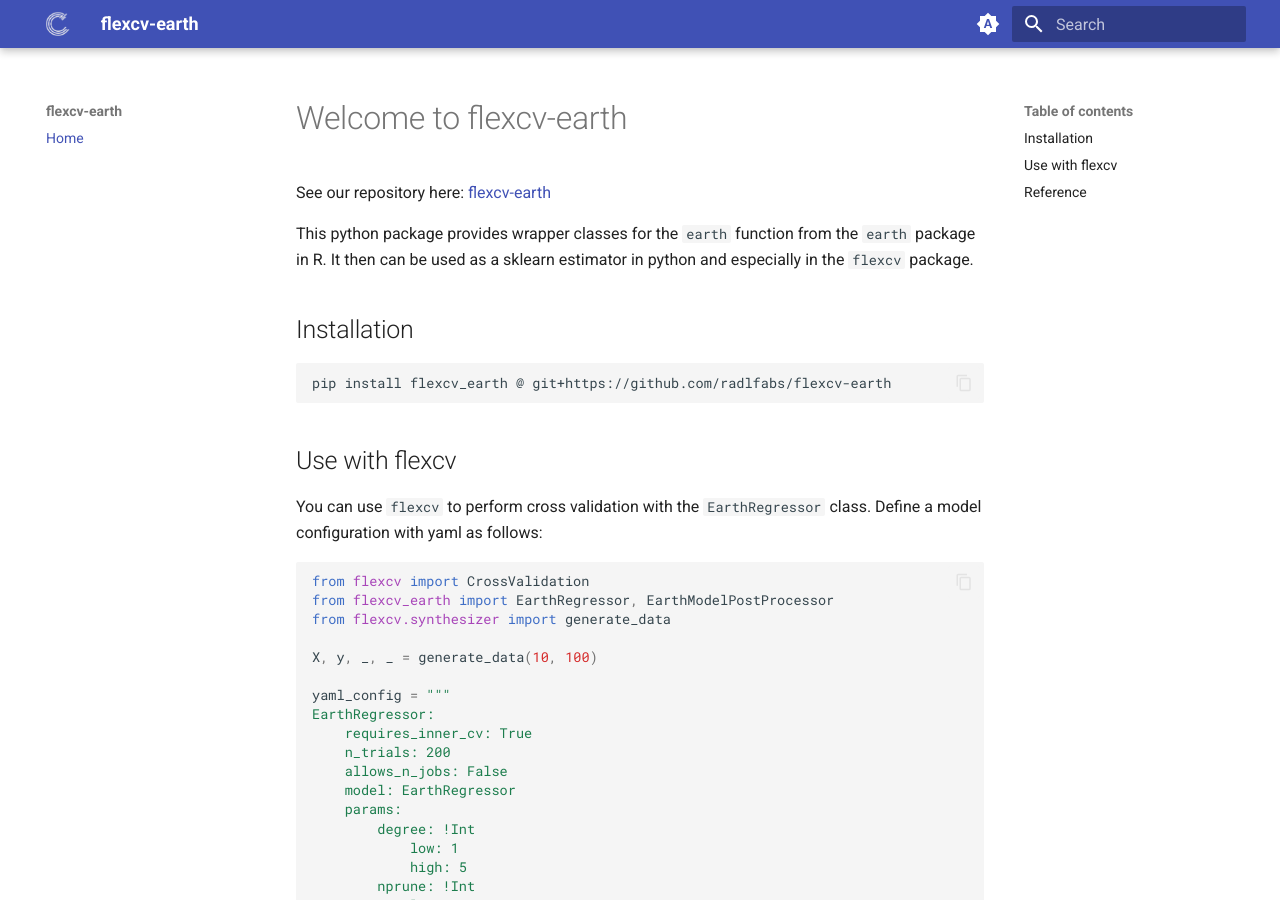
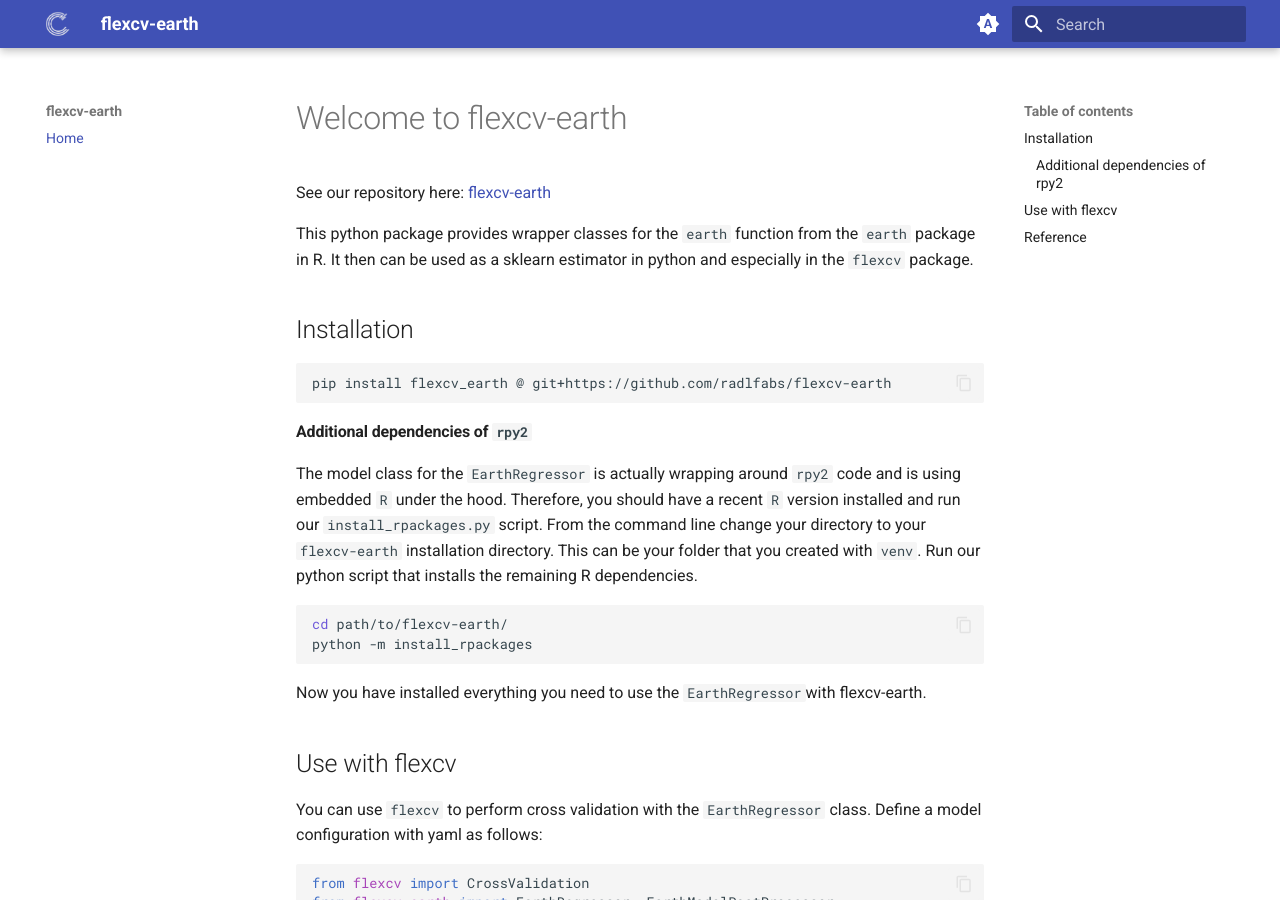
Before and after one commit to radlfabs/flexcv-earth, an MkDocs documentation site: the page built from docs/index.md, in a window 1280 px wide and 900 px high. Built offline with MkDocs 1.6.1 and Material for MkDocs 9.7.7, drawn with Linux system fonts in a browser that asks for light colours.

Commit message:
Update index.md

````diff
--- a/docs/index.md
+++ b/docs/index.md
@@ -10,6 +10,20 @@ It then can be used as a sklearn estimator in python and especially in the `flex
 ```bash
 pip install flexcv_earth @ git+https://github.com/radlfabs/flexcv-earth
 ```
+
+#### Additional dependencies of `rpy2`
+
+The model class for the `EarthRegressor` is actually wrapping around `rpy2` code and is using embedded `R` under the hood.
+Therefore, you should have a recent `R` version installed and run our `install_rpackages.py` script.
+From the command line change your directory to your `flexcv-earth` installation directory.
+This can be your folder that you created with `venv`. Run our python script that installs the remaining R dependencies.
+
+```bash
+cd path/to/flexcv-earth/
+python -m install_rpackages
+```
+
+Now you have installed everything you need to use the `EarthRegressor`with flexcv-earth.
 
 ## Use with flexcv
 
````
